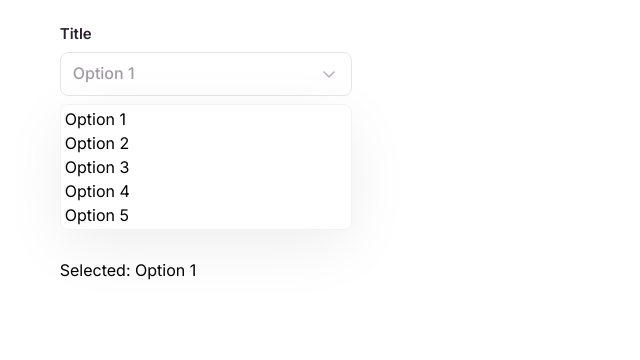
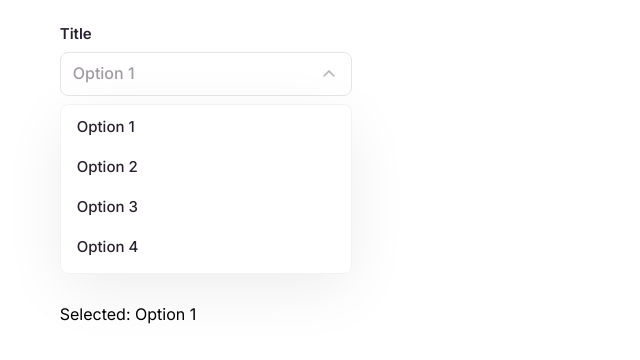
Before and after one commit to timurgain/combobox-multi-select, a React (Vite) app: page / in a window 1280 px wide. Both pictures are taken after a click on the element 205 px from the left and 73 px from the top of the page. Shown: the top 360 px of the page, without its empty margins (0-640 px from the left). Built offline with nearby package versions, Linux system fonts and the light colour scheme.

Commit message:
feat: add CustomDropdown, CustomOption as props

```diff
--- a/src/features/SelectBasic/types/types.ts
+++ /dev/null
@@ -1,4 +0,0 @@
-export type SelectBasicOption = {
-  value: string;
-  label: string;
-};
--- a/src/features/SelectBasic/ui/SelectBasic.tsx
+++ b/src/features/SelectBasic/ui/SelectBasic.tsx
@@ -1,20 +1,25 @@
+import { useCallback, useState } from 'react';
 import styles from './SelectBasic.module.scss';
+import ShevronIcon from '@/shared/assets/icons/chevron-down.svg?react';
 import { InputBox, InputBoxKits } from '@/shared/ui/InputBox/InputBox';
 import { Input } from '@/shared/ui/Input/Input';
 import { Button, ButtonKits } from '@/shared/ui/Button/Button';
 import { InputLabel } from '@/shared/ui/InputLabel/InputLabel';
-import ShevronIcon from '@/shared/assets/icons/chevron-down.svg?react';
-import { Dropdown, DropdownKits } from '@/shared/ui/Dropdown/Dropdown';
-import { useCallback, useState } from 'react';
-import { SelectBasicOption } from '../types/types';
+import { Dropdown, DropdownKits, DropdownProps } from '@/shared/ui/Dropdown/Dropdown';
+import { OptionDefault, SelectBasicOption } from '@/shared/ui/OptionDefault/OptionDefault';
 
 type Props = {
   value: SelectBasicOption;
   options: SelectBasicOption[];
   onChange: (option: SelectBasicOption) => void;
+  CustomDropdown?: React.ComponentType<Omit<DropdownProps, 'kit'>>;
+  CustomOption?: React.ComponentType;
 };
 
-export function SelectBasic({ value, options, onChange }: Props) {
+export function SelectBasic({ value, options, onChange, CustomDropdown, CustomOption }: Props) {
+  const DropdownComponent = CustomDropdown || Dropdown;
+  const OptionComponent = CustomOption || OptionDefault;
+
   const [isOpen, setIsOpen] = useState(false);
 
   const toggleDropdown = useCallback(() => {
@@ -26,7 +31,8 @@ export function SelectBasic({ value, options, onChange }: Props) {
   }, []);
 
   const selectOption = useCallback(
-    (option: SelectBasicOption) => {
+    (option: SelectBasicOption) => (e: React.MouseEvent<HTMLLIElement, MouseEvent>) => {
+      e.stopPropagation();
       onChange(option);
       closeDropdown();
     },
@@ -40,23 +46,17 @@ export function SelectBasic({ value, options, onChange }: Props) {
       <InputBox kit={InputBoxKits.SINGLE_SELECT} onBlur={closeDropdown} onClick={toggleDropdown}>
         <Input value={value?.label} placeholder="Type here" labelFor="select-input-basic" />
         <Button kit={ButtonKits.CLEAR}>
-          <ShevronIcon />
+          <ShevronIcon
+            style={isOpen ? { transform: 'rotate(180deg)' } : { transform: 'rotate(0deg)' }}
+          />
         </Button>
       </InputBox>
 
-      <Dropdown kit={DropdownKits.SINGLE_SELECT} isOpen={isOpen}>
+      <DropdownComponent kit={DropdownKits.SINGLE_SELECT} isOpen={isOpen}>
         {options.map((option) => (
-          <li
-            key={option.value}
-            onClick={(e) => {
-              e.stopPropagation();
-              selectOption(option);
-            }}
-          >
-            {option.label}
-          </li>
+          <OptionComponent key={option.value} option={option} onClick={selectOption(option)} />
         ))}
-      </Dropdown>
+      </DropdownComponent>
     </section>
   );
 }
--- a/src/shared/styles/utils/templates.scss
+++ b/src/shared/styles/utils/templates.scss
@@ -34,3 +34,10 @@
   justify-content: center;
   align-items: flex-start;
 }
+
+%flex-col-start-start {
+  display: flex;
+  flex-direction: column;
+  justify-content: flex-start;
+  align-items: flex-start;
+}
--- a/src/shared/ui/Dropdown/Dropdown.module.scss
+++ b/src/shared/ui/Dropdown/Dropdown.module.scss
@@ -1,12 +1,12 @@
 @import '@/shared/styles/index.scss';
 
 .dropdown {
-  @extend %flex-col-center-start;
+  @extend %flex-col-start-start;
   padding: rem(4px);
   gap: rem(4px);
   width: 100%;
   min-height: 42px;
-  overflow-y: auto;
+  overflow-y: scroll;
   box-shadow: 0px 16px 64px -4px $grey-22_08;
   border: 1px solid $grey-19_05;
   border-radius: 8px;
--- a/src/shared/ui/Dropdown/Dropdown.tsx
+++ b/src/shared/ui/Dropdown/Dropdown.tsx
@@ -5,13 +5,13 @@ export enum DropdownKits {
   SINGLE_SELECT = 'single-select',
 }
 
-type Props = {
+export type DropdownProps = {
   kit?: DropdownKits;
   isOpen: boolean;
   children: React.ReactNode;
 };
 
-export function Dropdown({ kit, isOpen, children }: Props) {
+export function Dropdown({ kit, isOpen, children }: DropdownProps) {
   return (
     <ul
       className={clsx(styles.dropdown, styles[`dropdown_kit_${kit}`], {
--- /dev/null
+++ b/src/shared/ui/OptionDefault/OptionDefault.module.scss
@@ -0,0 +1,26 @@
+@import '@/shared/styles/index.scss';
+
+.option {
+  width: 100%;
+  border-radius: 4px;
+  cursor: pointer;
+
+  &:hover {
+    background-color: $grey-19_05;
+  }
+
+  &:focus {
+    outline: none;
+    background-color: $grey-19_05;
+  }
+
+  &_selected {
+    background-color: $grey-19_05;
+  }
+
+  &__label {
+    @include set-font-size(rem(15px), 1.46);
+    padding: rem(7px) rem(12px);
+    color: $grey-19_90;
+  }
+}
--- /dev/null
+++ b/src/shared/ui/OptionDefault/OptionDefault.tsx
@@ -0,0 +1,19 @@
+import styles from './OptionDefault.module.scss';
+
+export type SelectBasicOption = {
+  value: string | number;
+  label: string;
+};
+
+type Props = {
+  option: SelectBasicOption;
+  onClick: (e: React.MouseEvent<HTMLLIElement, MouseEvent>) => void;
+};
+
+export function OptionDefault({ option, onClick }: Props) {
+  return (
+    <li onClick={onClick} className={styles.option}>
+      <p className={styles['option__label']}>{option.label}</p>
+    </li>
+  );
+}
--- a/src/widgets/SelectBasicDemo/ui/SelectBasicDemo.tsx
+++ b/src/widgets/SelectBasicDemo/ui/SelectBasicDemo.tsx
@@ -1,5 +1,5 @@
 import { SelectBasic } from '@/features/SelectBasic';
-import { SelectBasicOption } from '@/features/SelectBasic/types/types';
+import { SelectBasicOption } from '@/shared/ui/OptionDefault/OptionDefault';
 import { useState } from 'react';
 
 const options = [
```
